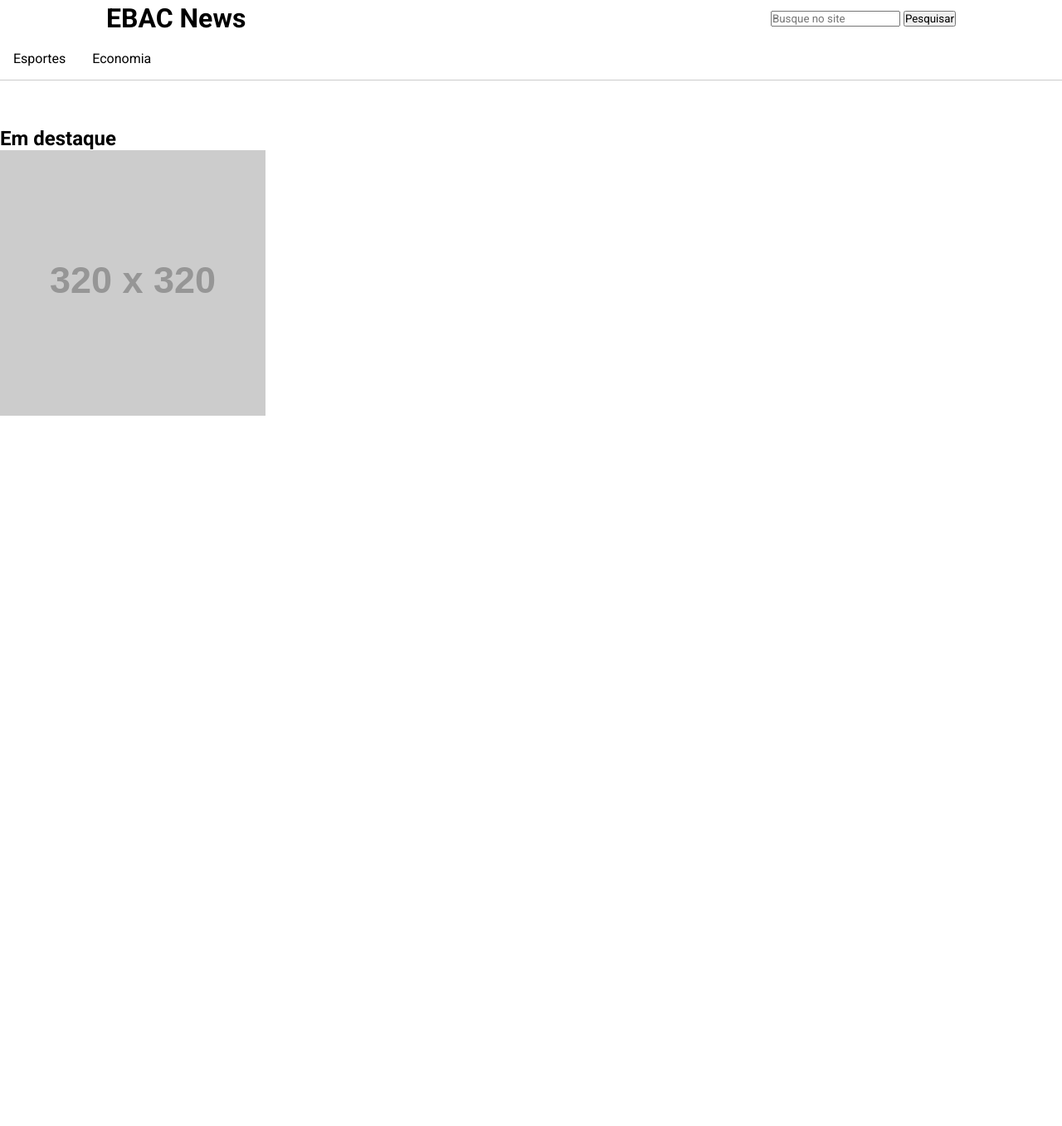
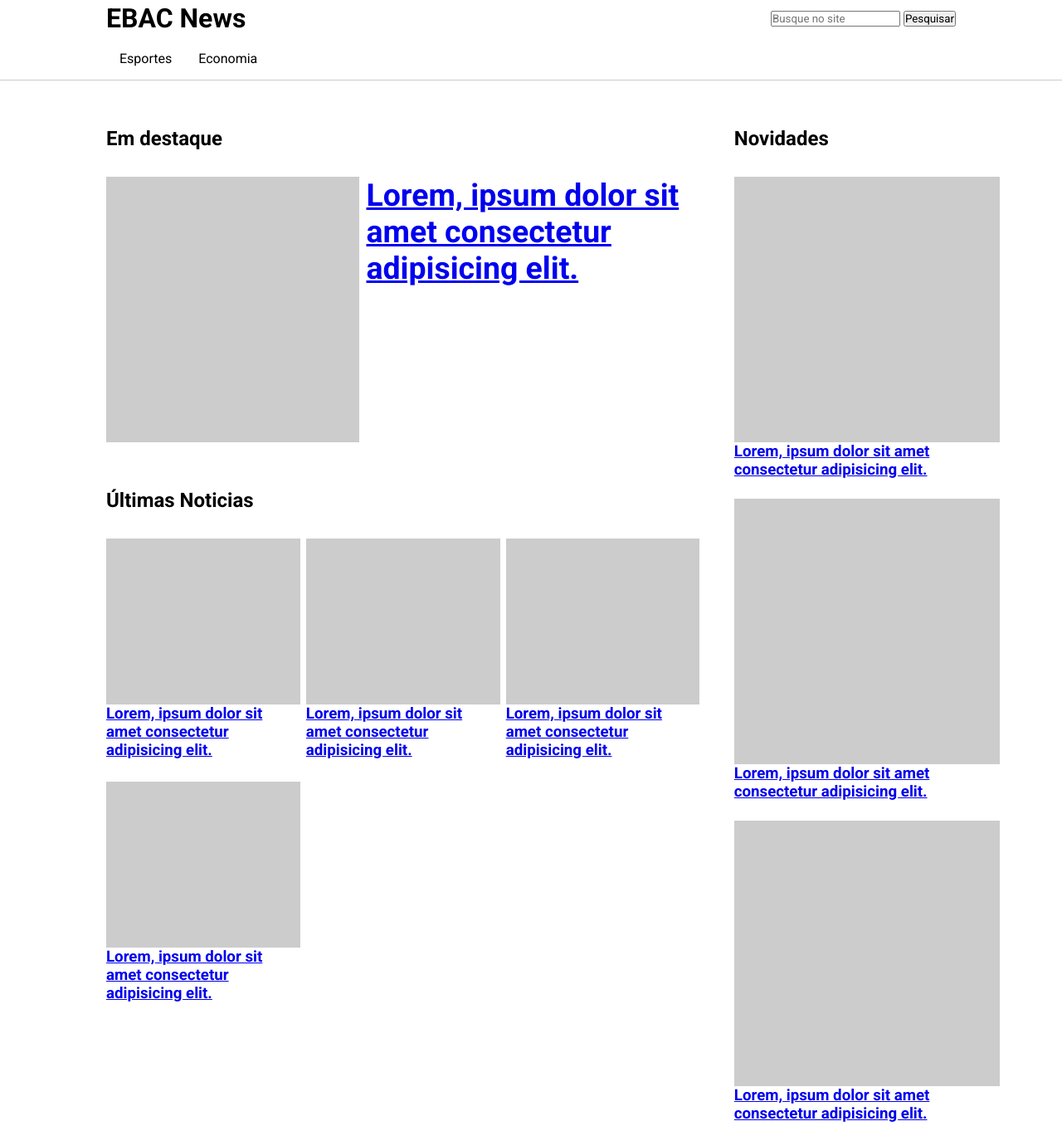
Before and after one commit to DevSilvio/ebac-modulo-css-responsivo, a plain HTML site: page index.html in a window 1280 px wide. Shown: the part 13-1370 px from the top of the page at 83% size. Before the commit the page ends 800 px from the top, so only its background shows below. Drawn offline with Linux system fonts and the light colour scheme; placeholder pictures from the web are drawn by us.

Commit message:
commit 002

```diff
--- a/index.html
+++ b/index.html
@@ -18,7 +18,7 @@
                 <button type="submit">Pesquisar</button>
             </form>
         </div>
-        <nav>
+        <nav class="container">
             <ul class="menu">
                 <li>
                     Esportes
@@ -52,19 +52,85 @@
             <div class="clear"></div>
         </nav>
     </header>
-    <div class="conteudo">
+    <div class="conteudo container">
         <main>
             <section class="destaque">
                 <h2>Em destaque</h2>
                 <article class="noticia">
                     <a href="#">
-                        <img src="https://via.placeholder.com/320x320" />
+                        <div class="imagemDestaque"></div>
+                        <h3>
+                            Lorem, ipsum dolor sit amet consectetur adipisicing elit.
+                        </h3>
                     </a>
                 </article>
             </section>
+            <section>
+                <h2>Últimas Noticias</h2>
+                <div class="noticias">
+                    <article class="noticia">
+                        <a href="#">
+                            <div></div>
+                            <h3>
+                                Lorem, ipsum dolor sit amet consectetur adipisicing elit.
+                            </h3>
+                        </a>
+                    </article>
+                    <article class="noticia">
+                        <a href="#">
+                            <div></div>
+                            <h3>
+                                Lorem, ipsum dolor sit amet consectetur adipisicing elit.
+                            </h3>
+                        </a>
+                    </article>
+                    <article class="noticia">
+                        <a href="#">
+                            <div></div>
+                            <h3>
+                                Lorem, ipsum dolor sit amet consectetur adipisicing elit.
+                            </h3>
+                        </a>
+                    </article>
+                    <article class="noticia">
+                        <a href="#">
+                            <div></div>
+                            <h3>
+                                Lorem, ipsum dolor sit amet consectetur adipisicing elit.
+                            </h3>
+                        </a>
+                    </article>
+                </div>
+            </section>
         </main>
         <aside>
-
+            <section class="novidades">
+                <h2>Novidades</h2>
+                <article class="noticia">
+                    <a href="#">
+                        <div></div>
+                        <h3>
+                            Lorem, ipsum dolor sit amet consectetur adipisicing elit.
+                        </h3>
+                    </a>
+                </article>
+                <article class="noticia">
+                    <a href="#">
+                        <div></div>
+                        <h3>
+                            Lorem, ipsum dolor sit amet consectetur adipisicing elit.
+                        </h3>
+                    </a>
+                </article>
+                <article class="noticia">
+                    <a href="#">
+                        <div></div>
+                        <h3>
+                            Lorem, ipsum dolor sit amet consectetur adipisicing elit.
+                        </h3>
+                    </a>
+                </article>
+            </section>
         </aside>
     </div>
 </body>
--- a/main.css
+++ b/main.css
@@ -42,6 +42,7 @@ header {
 .submenu {
     display: none;
     border: 1px solid red;
+    background-color: #fff;
     position: absolute;
     left: 0;
     width: 300px;
@@ -56,3 +57,59 @@ header {
 .clear {
     clear: both;
 }
+
+.conteudo {
+    display: grid;
+    grid-template-columns: 70% 30%;
+}
+
+.noticia img {
+    max-width: 100%;
+}
+
+.destaque {
+    margin-bottom: 56px;
+}
+
+.destaque .noticia a {
+    display: flex;
+    font-size: 2em;
+}
+
+.destaque .noticia div {
+    margin-right: 8px;
+}
+
+section h2 {
+    margin-bottom: 32px;
+}
+
+.noticia div {
+    background-color: #ccc;
+    height: 320px;
+    width: 320px;
+}
+
+.noticia .imagemDestaque {
+    width: 100%;
+}
+
+aside {
+    padding-left: 40px;
+}
+
+aside .noticia {
+    margin-bottom: 24px;
+}
+
+.noticias {
+    display: grid;
+    grid-template-columns: repeat(3, 32.6%);
+    column-gap: 1%;
+    row-gap: 5%;
+}
+
+.noticias .noticia div {
+    height: 200px;
+    width: 100%;
+}
```
